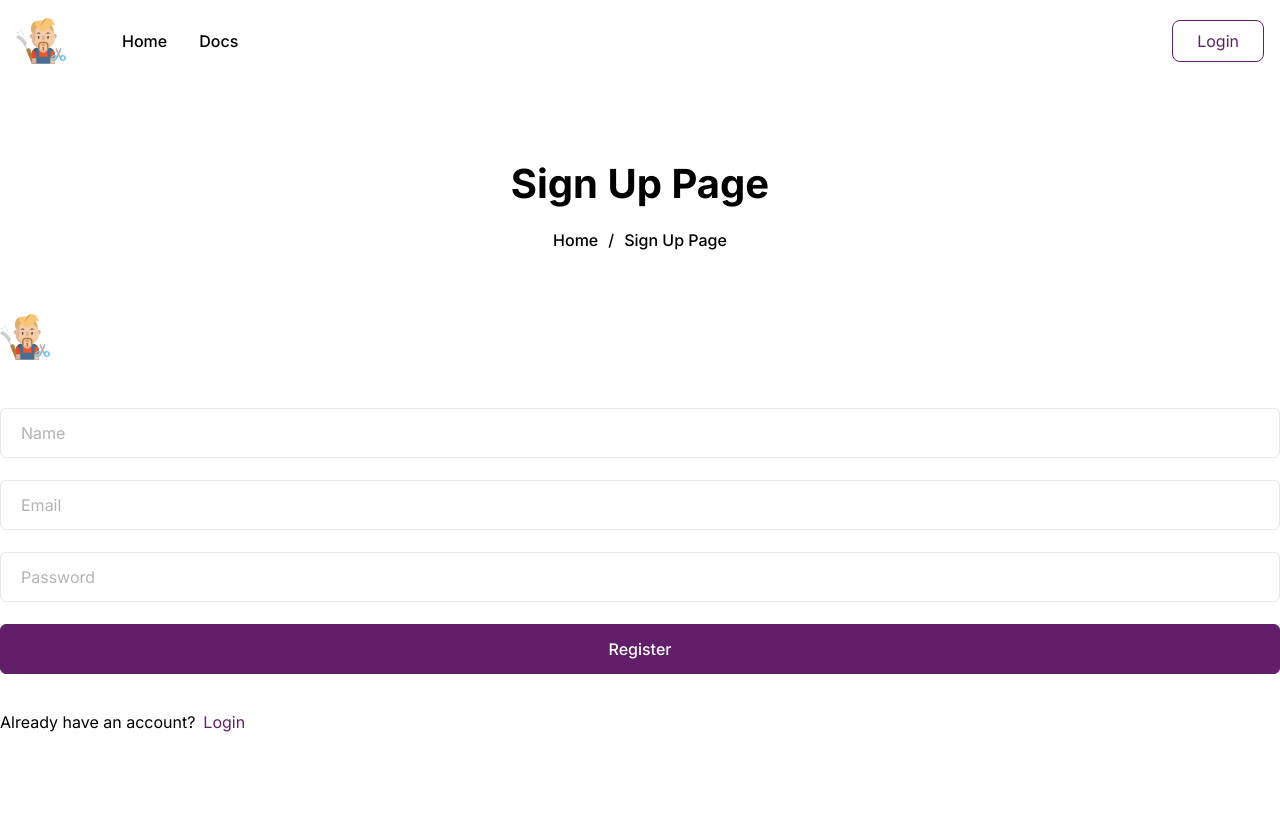
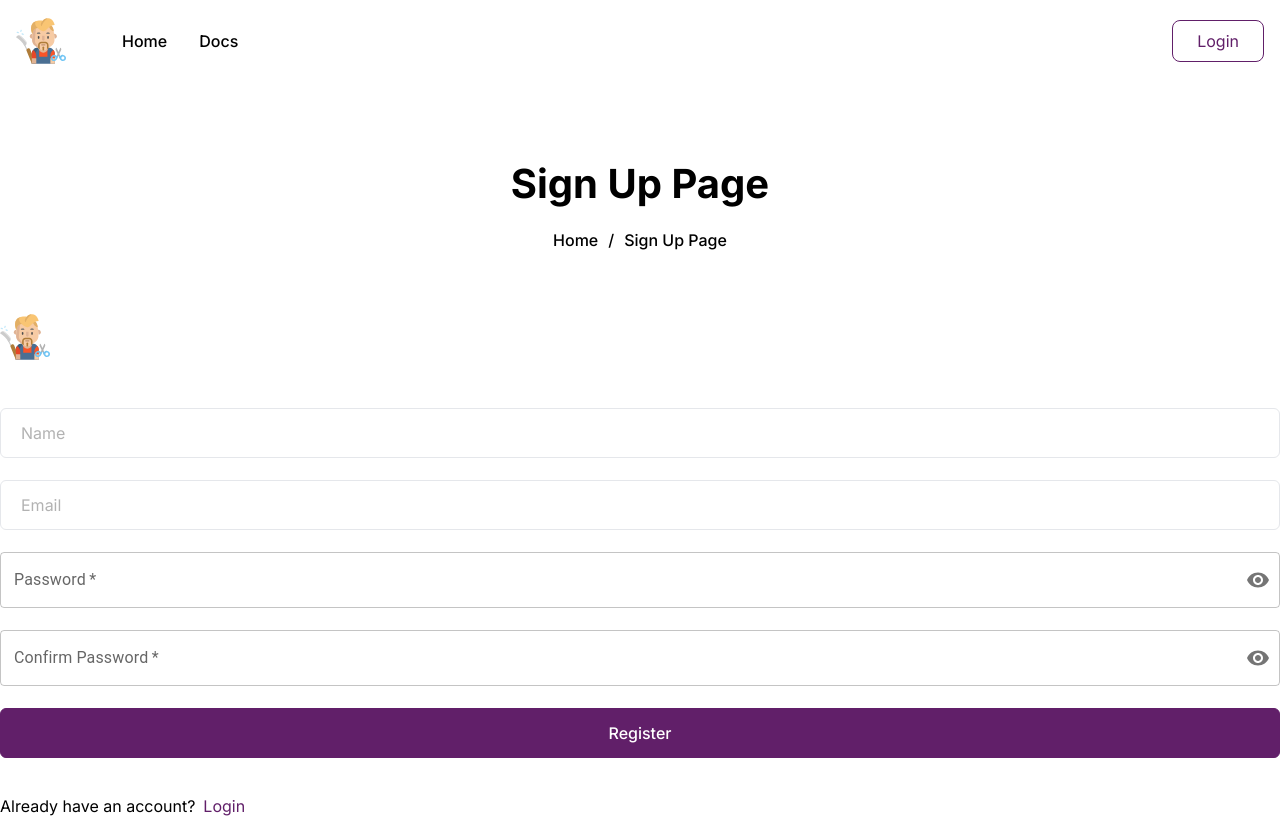
Before and after one commit to Millenmark/booking-app-client, a Next.js app in the folder apps/customer/: page /signup in a window 1280 px wide. Built offline with nearby package versions, Linux system fonts and the light colour scheme.

Commit message:
feat: customer can now register

```diff
--- a/apps/customer/src/app/(site)/(auth)/reset-password/page.tsx
+++ b/apps/customer/src/app/(site)/(auth)/reset-password/page.tsx
@@ -1,4 +1,6 @@
 "use client";
+
+import { useSearchParams } from "next/navigation";
 import React, { FormEvent } from "react";
 import { AxiosError } from "axios";
 import { useState } from "react";
@@ -15,48 +17,51 @@ import {
   Box,
 } from "@mui/material";
 import { Visibility, VisibilityOff } from "@mui/icons-material";
+import { useMutation } from "@tanstack/react-query";
 
 const ResetPassword = () => {
+  const searchParams = useSearchParams();
   const [password, setPassword] = useState("");
   const [confirmPassword, setConfirmPassword] = useState("");
   const [showPassword, setShowPassword] = useState(false);
   const [showConfirmPassword, setShowConfirmPassword] = useState(false);
   const isMatch = confirmPassword === password || confirmPassword === "";
-  const [loader, setLoader] = useState(false);
+
+  const token: string | null = searchParams.get("token");
+  const email: string | null = searchParams.get("email");
+
+  const { mutate, isPending, isSuccess, isError, data, error } = useMutation<
+    { message: string },
+    AxiosError<{ message: string }>,
+    {
+      password: string;
+      confirmPassword: string;
+      token: string | null;
+      email: string | null;
+    }
+  >({
+    mutationFn: async ({
+      password,
+      confirmPassword,
+      token,
+      email,
+    }: {
+      password: string;
+      confirmPassword: string;
+      token: string | null;
+      email: string | null;
+    }) => {
+      const { data } = await axios.post(
+        `${process.env.NEXT_PUBLIC_API_URL}/api/reset-password`,
+        { password, password_confirmation: confirmPassword, token, email }
+      );
+      return data;
+    },
+  });
 
   const handleSubmit = async (e: FormEvent) => {
     e.preventDefault();
-
-    if (!password) {
-      toast.error("Please enter password");
-
-      return;
-    }
-
-    setLoader(true);
-
-    try {
-      const res = await axios.post("/api/forgot-password/reset", {
-        email: password.toLowerCase(),
-      });
-
-      if (res.status === 404) {
-        toast.error("User not found.");
-        return;
-      }
-
-      if (res.status === 200) {
-        toast.success(res.data);
-        setPassword("");
-      }
-
-      setPassword("");
-      setLoader(false);
-    } catch (error: unknown) {
-      const axiosError = error as AxiosError;
-      toast.error(axiosError.response?.data as string);
-      setLoader(false);
-    }
+    mutate({ password, confirmPassword, token, email });
   };
 
   return (
@@ -87,6 +92,10 @@ const ResetPassword = () => {
                 </Link>
               </div>
 
+              {isSuccess ? (
+                <p>{data.message}</p>
+              ) : (
+                <>
                   <form onSubmit={handleSubmit}>
                     <Box
                       sx={{
@@ -111,7 +120,11 @@ const ResetPassword = () => {
                                 onClick={() => setShowPassword((prev) => !prev)}
                                 edge="end"
                               >
-                            {showPassword ? <VisibilityOff /> : <Visibility />}
+                                {showPassword ? (
+                                  <VisibilityOff />
+                                ) : (
+                                  <Visibility />
+                                )}
                               </IconButton>
                             </InputAdornment>
                           ),
@@ -157,10 +170,22 @@ const ResetPassword = () => {
                         type="submit"
                         className="flex w-full cursor-pointer items-center justify-center rounded-md border border-primary bg-primary px-5 py-3 text-base text-white transition duration-300 ease-in-out hover:bg-blue-dark"
                       >
-                    Reset {loader && <Loader />}
+                        {isPending
+                          ? "Changing your password..."
+                          : "Change Password"}
                       </button>
                     </div>
                   </form>
+                  {isError && error && (
+                    <div className="mt-4 p-3 bg-red-100 border border-red-400 text-red-700 rounded">
+                      <p>
+                        {(error.response?.data as any)?.message ||
+                          "An error occurred. Please try again."}
+                      </p>
+                    </div>
+                  )}
+                </>
+              )}
 
               <div>
                 <span className="absolute right-1 top-1">
--- a/apps/customer/src/app/components/Auth/SignIn/index.tsx
+++ b/apps/customer/src/app/components/Auth/SignIn/index.tsx
@@ -10,9 +10,18 @@ import Loader from "@/app/components/Common/Loader";
 import { useGeneralContext } from "@/hooks/GeneralHook";
 import { useMutation } from "@tanstack/react-query";
 import axios from "axios";
+import {
+  TextField,
+  IconButton,
+  InputAdornment,
+  FormHelperText,
+  Box,
+} from "@mui/material";
+import { Visibility, VisibilityOff } from "@mui/icons-material";
 
 const Signin = () => {
   const router = useRouter();
+  const [showPassword, setShowPassword] = useState(false);
   const { setIsRegisterOpen, setIsLogInOpen, setUser } = useGeneralContext();
 
   const [loginData, setLoginData] = useState({
@@ -59,13 +68,27 @@ const Signin = () => {
           />
         </div>
         <div className="mb-[22px]">
-          <input
-            type="password"
-            placeholder="Password"
+          <TextField
+            label="Password"
+            type={showPassword ? "text" : "password"}
+            value={loginData.password}
             onChange={(e) =>
               setLoginData({ ...loginData, password: e.target.value })
             }
-            className="w-full rounded-md border border-solid bg-transparent px-5 py-3 text-base text-dark outline-hidden transition border-gray-200 placeholder:text-black/30 focus:border-primary focus-visible:shadow-none text-black"
+            required
+            fullWidth
+            InputProps={{
+              endAdornment: (
+                <InputAdornment position="end">
+                  <IconButton
+                    onClick={() => setShowPassword((prev) => !prev)}
+                    edge="end"
+                  >
+                    {showPassword ? <VisibilityOff /> : <Visibility />}
+                  </IconButton>
+                </InputAdornment>
+              ),
+            }}
           />
         </div>
         <div className="mb-9">
--- a/apps/customer/src/app/components/Auth/SignUp/index.tsx
+++ b/apps/customer/src/app/components/Auth/SignUp/index.tsx
@@ -1,42 +1,74 @@
 "use client";
 import Link from "next/link";
 import { useRouter } from "next/navigation";
+import axios, { AxiosError } from "axios";
 import toast from "react-hot-toast";
 // import SocialSignUp from "../SocialSignUp";
 import Logo from "@/app/components/Layout/Header/Logo";
 import { useState, FormEvent } from "react";
 import Loader from "@/app/components/Common/Loader";
 import { useGeneralContext } from "@/hooks/GeneralHook";
+import {
+  TextField,
+  IconButton,
+  InputAdornment,
+  FormHelperText,
+  Box,
+} from "@mui/material";
+import { Visibility, VisibilityOff } from "@mui/icons-material";
+import { useMutation } from "@tanstack/react-query";
+
 const SignUp = () => {
   const router = useRouter();
-  const { setIsLogInOpen, setIsRegisterOpen } = useGeneralContext();
+  const { setIsLogInOpen, setIsRegisterOpen, setUser } = useGeneralContext();
+  const [registerData, setRegisterData] = useState({
+    name: "",
+    email: "",
+    password: "",
+    confirmPassword: "",
+  });
   const [loading, setLoading] = useState(false);
+  const [showPassword, setShowPassword] = useState(false);
+  const [showConfirmPassword, setShowConfirmPassword] = useState(false);
+  const isMatch =
+    registerData.confirmPassword === registerData.password ||
+    registerData.confirmPassword === "";
+
+  type RegisterVariables = {
+    name: string;
+    email: string;
+    password: string;
+    confirmPassword: string;
+  };
+
+  type RegisterResponse = {
+    message: string;
+    data: { name: string };
+    token: string;
+  };
+
+  const { mutate, isError, error } = useMutation<
+    RegisterResponse,
+    AxiosError<{ message: string }>,
+    RegisterVariables
+  >({
+    mutationFn: async (payload: RegisterVariables) => {
+      const { data } = await axios.post(
+        `${process.env.NEXT_PUBLIC_API_URL}/api/register`,
+        { ...payload, password_confirmation: payload.confirmPassword }
+      );
+      return data;
+    },
+    onSuccess: ({ data, token }) => {
+      setIsRegisterOpen(false);
+      setUser({ name: data.name, token });
+      localStorage.setItem("user", JSON.stringify({ name: data.name, token }));
+    },
+  });
 
   const handleSubmit = (e: FormEvent<HTMLFormElement>) => {
     e.preventDefault();
-
-    setLoading(true);
-    const data = new FormData(e.currentTarget);
-    const value = Object.fromEntries(data.entries());
-    const finalData = { ...value };
-
-    fetch("/api/register", {
-      method: "POST",
-      headers: {
-        "Content-Type": "application/json",
-      },
-      body: JSON.stringify(finalData),
-    })
-      .then((res) => res.json())
-      .then((data) => {
-        toast.success("Successfully registered");
-        setLoading(false);
-        router.push("/signin");
-      })
-      .catch((err) => {
-        toast.error(err.message);
-        setLoading(false);
-      });
+    mutate(registerData);
   };
 
   return (
@@ -48,6 +80,9 @@ const SignUp = () => {
       <form onSubmit={handleSubmit}>
         <div className="mb-[22px]">
           <input
+            onChange={(e) =>
+              setRegisterData({ ...registerData, name: e.target.value })
+            }
             type="text"
             placeholder="Name"
             name="name"
@@ -57,6 +92,9 @@ const SignUp = () => {
         </div>
         <div className="mb-[22px]">
           <input
+            onChange={(e) =>
+              setRegisterData({ ...registerData, email: e.target.value })
+            }
             type="email"
             placeholder="Email"
             name="email"
@@ -65,12 +103,56 @@ const SignUp = () => {
           />
         </div>
         <div className="mb-[22px]">
-          <input
-            type="password"
-            placeholder="Password"
-            name="password"
+          <TextField
+            label="Password"
+            type={showPassword ? "text" : "password"}
+            value={registerData.password}
+            onChange={(e) =>
+              setRegisterData({ ...registerData, password: e.target.value })
+            }
             required
-            className="w-full rounded-md border border-solid bg-transparent px-5 py-3 text-base text-dark outline-hidden transition border-gray-200 placeholder:text-black/30 focus:border-primary focus-visible:shadow-none text-black"
+            fullWidth
+            InputProps={{
+              endAdornment: (
+                <InputAdornment position="end">
+                  <IconButton
+                    onClick={() => setShowPassword((prev) => !prev)}
+                    edge="end"
+                  >
+                    {showPassword ? <VisibilityOff /> : <Visibility />}
+                  </IconButton>
+                </InputAdornment>
+              ),
+            }}
+          />
+        </div>
+
+        <div className="mb-[22px]">
+          <TextField
+            label="Confirm Password"
+            type={showConfirmPassword ? "text" : "password"}
+            value={registerData.confirmPassword}
+            onChange={(e) =>
+              setRegisterData({
+                ...registerData,
+                confirmPassword: e.target.value,
+              })
+            }
+            required
+            fullWidth
+            error={!isMatch}
+            InputProps={{
+              endAdornment: (
+                <InputAdornment position="end">
+                  <IconButton
+                    onClick={() => setShowConfirmPassword((prev) => !prev)}
+                    edge="end"
+                  >
+                    {showConfirmPassword ? <VisibilityOff /> : <Visibility />}
+                  </IconButton>
+                </InputAdornment>
+              ),
+            }}
           />
         </div>
         <div className="mb-9">
@@ -82,6 +164,14 @@ const SignUp = () => {
           </button>
         </div>
       </form>
+      {isError && error && (
+        <div className="mt-4 p-3 bg-red-100 border border-red-400 text-red-700 rounded">
+          <p>
+            {(error.response?.data as any)?.message ||
+              "An error occurred. Please try again."}
+          </p>
+        </div>
+      )}
 
       <p className="text-body-secondary text-black text-base">
         Already have an account?
```
Lines whose indentation alone changed are shown as unchanged.
